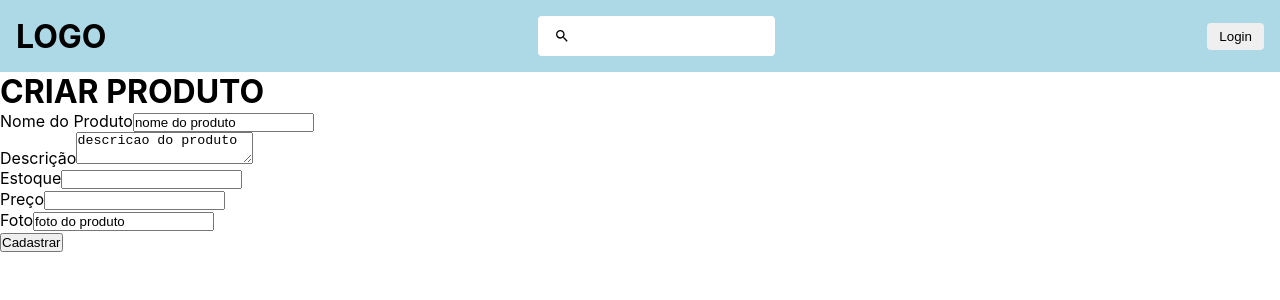
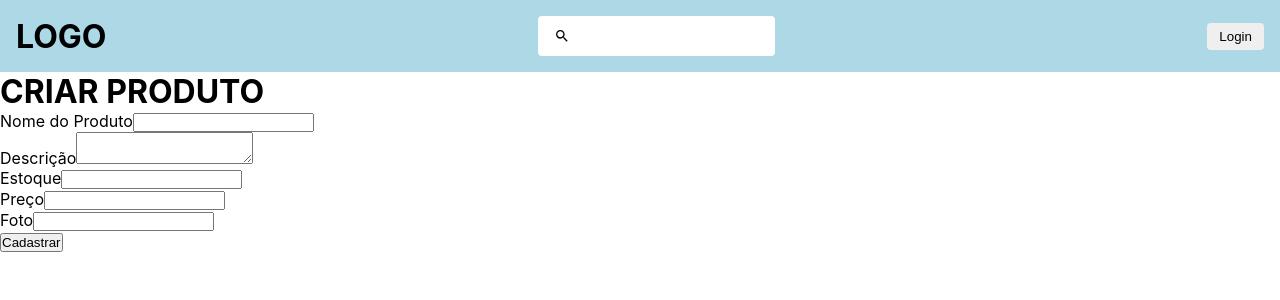
Before and after one commit to Marcelo-Diament/pratica-react-thiago, a React (Create React App) app in the folder frontend/: page /criar in a window 1280 px wide. Shown: the top 300 px of the page. Built offline with nearby package versions, Linux system fonts and the light colour scheme.

Commit message:
feat: salva dados com POST axios

```diff
--- a/frontend/src/pages/CriarProduto/index.js
+++ b/frontend/src/pages/CriarProduto/index.js
@@ -1,17 +1,18 @@
 import { useState, useRef } from "react";
+import axios from "axios";
 import Header from "../../components/Header";
 import { Form, InputBlock } from "./styles";
 
 function CriarProduto() {
-  const [nome, setNome] = useState("nome do produto");
-  const [descricao, setDescricao] = useState("descricao do produto");
-  const [preco, setPreco] = useState("preco do produto");
-  const [estoque, setEstoque] = useState("estoque do produto");
-  const [foto, setFoto] = useState("foto do produto");
+  const [nome, setNome] = useState(null);
+  const [descricao, setDescricao] = useState(null);
+  const [preco, setPreco] = useState(null);
+  const [estoque, setEstoque] = useState(null);
+  const [foto, setFoto] = useState(null);
 
   const fotoRef = useRef(null);
 
-  const cadastrar = (event) => {
+  const cadastrar = async (event) => {
     event.preventDefault();
     console.log({
       nome,
@@ -20,6 +21,13 @@ function CriarProduto() {
       estoque,
       foto,
       fotoRef: fotoRef.current.value,
+    });
+    await axios.post("http://localhost:8000/produtos", {
+      nome,
+      descricao,
+      preco,
+      estoque,
+      foto: fotoRef.current.value,
     });
   };
   return (
```
Also changed, not shown: 1 other file (tests, documents, lock files or other folders).
